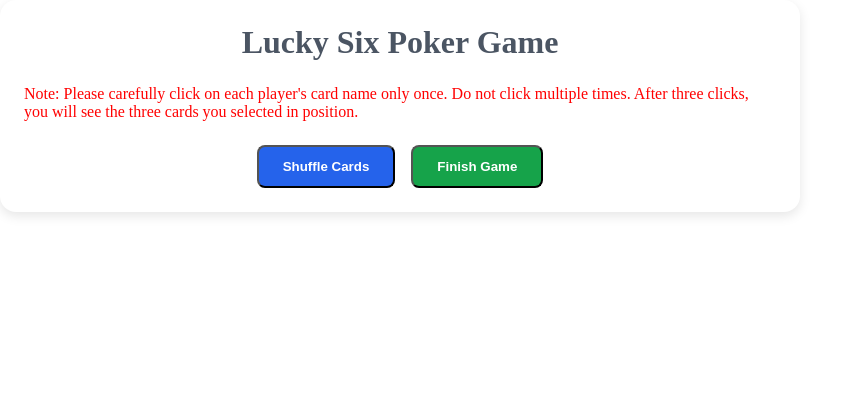
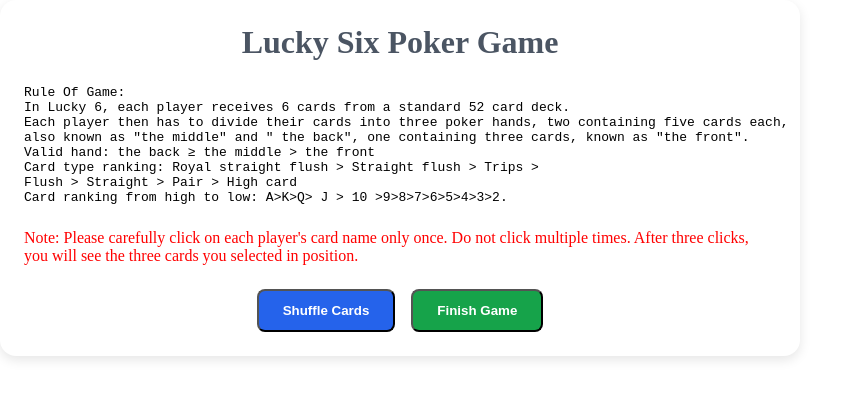
Before and after one commit to gaffarsweb/verificationEmail, a React (Create React App) app: page /lucky-six-game in a window 1280 px wide. Shown: the top 398 px of the page, without its empty margins (0-857 px from the left). Built offline with nearby package versions, Linux system fonts and the light colour scheme.

Commit message:
Update Lucky6.jsx

```diff
--- a/src/component/Lucky6.jsx
+++ b/src/component/Lucky6.jsx
@@ -86,6 +86,14 @@ function Lucky6() {
         <div className="game-container">
             <div className="game-box">
                 <h1 className="game-title">Lucky Six Poker Game</h1>
+                <pre style={{ color: "black" }}>Rule Of Game:{`
+In Lucky 6, each player receives 6 cards from a standard 52 card deck.
+Each player then has to divide their cards into three poker hands, two containing five cards each,
+also known as "the middle" and " the back", one containing three cards, known as "the front".
+Valid hand: the back ≥ the middle > the front
+Card type ranking: Royal straight flush > Straight flush > Trips >
+Flush > Straight > Pair > High card
+Card ranking from high to low: A>K>Q> J > 10 >9>8>7>6>5>4>3>2.` }</pre>
                 <span style={{ color: "red" }}>Note: Please carefully click on each player's card name only once. Do not click multiple times. After three clicks, you will see the three cards you selected in position.</span>
                 <div className="game-controls">
                     <button onClick={handleShuffle} className="shuffle-button" disabled={isLoading}>
@@ -155,7 +163,7 @@ function Lucky6() {
                                         <div>
                                             <h4>Result:</h4>
                                             {/* Show card at position[5] if it exists */}
-                                            <div style={{display:"flex", flexDirection:"column", gap:"20px"}} >
+                                            <div style={{ display: "flex", flexDirection: "column", gap: "20px" }} >
                                                 <div>
                                                     front : {player?.front}
                                                 </div>
```
